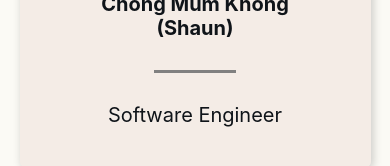
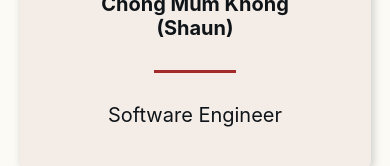
Before and after one commit to data-miner00/portfolio, a Nuxt app: page /profile in a window 390 px wide. Shown: the part 298-464 px from the top of the page. Built offline with nearby package versions, Linux system fonts and the light colour scheme.

Commit message:
feat: Media query for profile

```diff
--- a/pages/profile.vue
+++ b/pages/profile.vue
@@ -212,7 +212,7 @@ export default Vue.extend({
         width: 30%
         height: 3px
         margin: 30px auto
-        background: gray
+        background: brown
   &__about
     &__para
       // font-size: .85em
@@ -246,6 +246,7 @@ export default Vue.extend({
           background: brown
           color: white
         &.btn--secondary
+          // box-sizing: content-box
           margin-left: 10px
           background: #e6dace
           border: 2px solid black
@@ -280,7 +281,7 @@ export default Vue.extend({
     &__education
       display: flex
       .wrap
-        margin-right: 80px
+        margin-right: 20%
         width: fit-content
       &__content
 
@@ -293,6 +294,30 @@ export default Vue.extend({
         background-repeat: no-repeat
         background-position: center
 
+    &__technical
+      &__skills
+        grid-template-columns: repeat(5, 18%)
+
+    &__check-out
+      &__label
+        text-align: center
+      &__actions
+        width: fit-content
+        margin: 20px auto 0
+
+@media screen and (min-width: 1240px)
+  .profile
+    .name-card-wrap
+      padding: 0 38%
+
+    &__education
+      &__illus-img
+        width: 400px
+        height: 300px
+
+    &__technical
+      &__skills
+        width: 80%
 //   section
 //     margin-bottom: 50px
 
```
